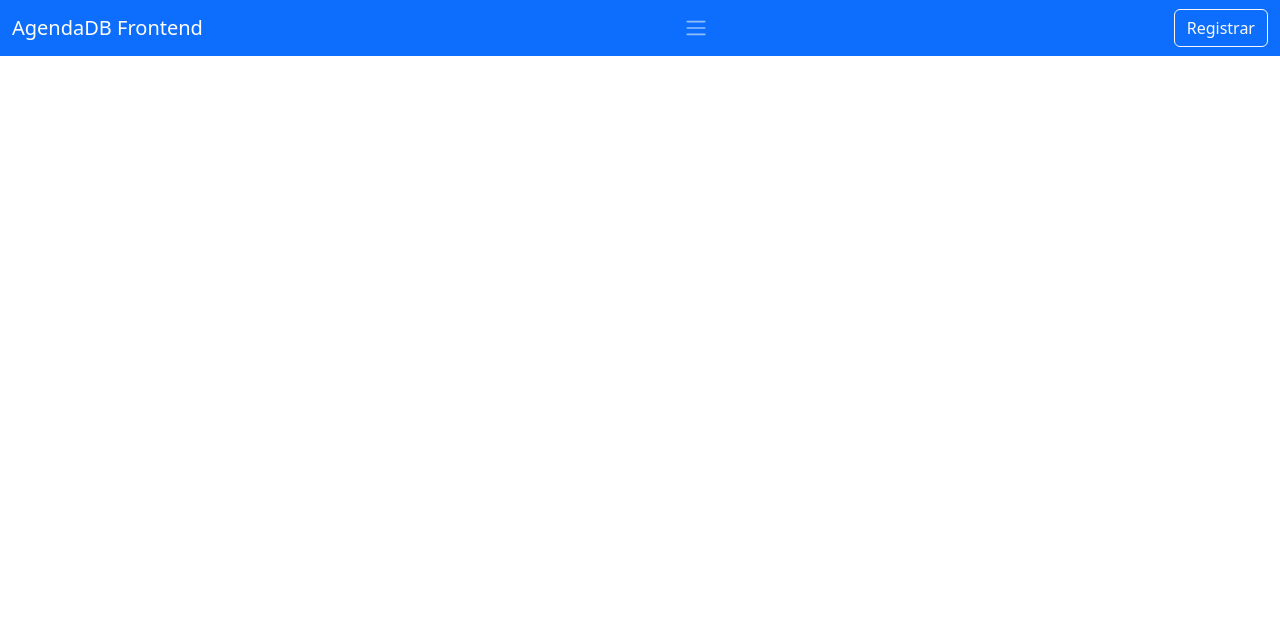
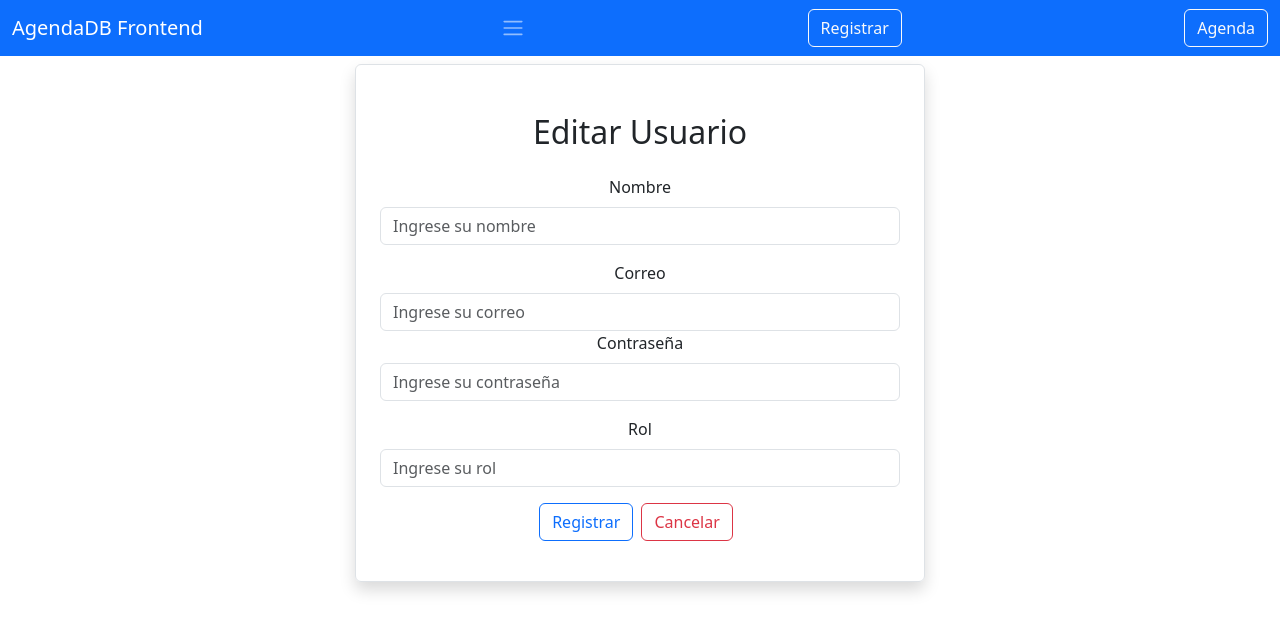
Before and after one commit to JulianChavarr/sistemas-distribuidos-2025-a, a React (Create React App) app: page /EditUsuario/1 in a window 1280 px wide. Shown: the top 632 px of the page. Built offline with nearby package versions, Linux system fonts and the light colour scheme; no server answers.

Commit message:
✨ Agregando nuevas funcionalidades para la edición de usuarios en el frontend

```diff
--- a/src/App.js
+++ b/src/App.js
@@ -4,6 +4,7 @@ import Navbar from './layout/Navbar';
 import Home from './pages/Home';
 import { BrowserRouter as Router, Routes, Route } from 'react-router-dom';
 import AddUsuario from './Usuario/AddUsuario';
+import EditUsuario from './Usuario/EditUsuario';
 
 function App() {
   return <div className="App">
@@ -12,6 +13,7 @@ function App() {
       <Routes>
         <Route exact path="/" element={<Home />} />
         <Route exact path="/AddUsuario" element={<AddUsuario />} />
+        <Route exact path="/EditUsuario/:id" element={<EditUsuario />} />
       </Routes>
     </Router>
   </div>;
--- a/src/Usuario/AddUsuario.js
+++ b/src/Usuario/AddUsuario.js
@@ -1,6 +1,6 @@
 import axios from 'axios';
 import React, { useState } from 'react'
-import { useNavigate } from 'react-router-dom';
+import { Link, useNavigate } from 'react-router-dom';
 
 export default function AddUsuario() {
 
@@ -59,10 +59,9 @@ export default function AddUsuario() {
                         <button type='submit' className='btn btn-outline-primary'>
                             Registrar
                         </button>
-                        <button type='submit' className='btn btn-outline-danger mx-2'>
+                        <Link className='btn btn-outline-danger mx-2' to="/">
                             Cancelar
-                        </button>
-
+                        </Link>
                     </div>
                 </form>
             </div>
--- a/src/Usuario/EditUsuario.js
+++ b/src/Usuario/EditUsuario.js
@@ -0,0 +1,93 @@
+import axios from 'axios';
+import React, { useEffect, useState } from 'react'
+import { Link, useNavigate, useParams } from 'react-router-dom';
+
+export default function EditUsuario() {
+
+    let navigate = useNavigate();
+
+    const {id} = useParams();
+
+    const [usuarios, setUsuarios] = useState({
+        status: true,
+        codeAuth: true,
+        name: "",
+        correo: "",
+        password: "",
+        rol: ""
+    });
+
+    const { name, correo, password, rol } = usuarios;
+
+    const onInputChange = (e) => {
+        setUsuarios({ ...usuarios, [e.target.name]: e.target.value });
+    }
+
+    useEffect(() => {
+
+        loadUsuario();
+
+    }, []);
+
+    const onSubmit = async (e) => {
+        e.preventDefault();
+        console.log("Datos enviados:", usuarios); // Verifica los datos
+        try {
+            await axios.put(`http://localhost:8080/api/usuario/${id}`, usuarios);
+            navigate("/");
+        } catch (error) {
+            console.error("Error al actualizar el usuario:", error);
+        }
+    }
+
+    const loadUsuario = async () => {
+        console.log("ID enviado:", id); // Verifica el ID
+        try {
+            const result = await axios.get(`http://localhost:8080/api/usuario/${id}`);
+            setUsuarios(result.data.data); // Asegúrate de que el servidor devuelva los datos correctamente
+        } catch (error) {
+            console.error("Error al cargar el usuario:", error);
+        }
+    }
+
+    return <div className='container'>
+        <div className='row'>
+            <div className='col-md-6 offset-md-3 border rounded p-4 mt-2 shadow'>
+                <h2 className='text-center m-4'>Editar Usuario</h2>
+
+                <form onSubmit={(e) => onSubmit(e)}>
+                    <div className='mb-3'>
+                        <label htmlFor='Name' className='form-label'>
+                            Nombre
+                        </label>
+                        <input type='text' className='form-control' placeholder='Ingrese su nombre' name='name' value={name} onChange={(e) => onInputChange(e)} />
+                    </div>
+                    <div className='mb-3'>
+                        <label htmlFor='Correo' className='form-label'>
+                            Correo
+                        </label>
+                        <input type='email' className='form-control' placeholder='Ingrese su correo' name='correo' value={correo} onChange={(e) => onInputChange(e)} />
+                        <div className='mb-3'>
+                            <label htmlFor='Password' className='form-label'>
+                                Contraseña
+                            </label>
+                            <input type='password' className='form-control' placeholder='Ingrese su contraseña' name='password' value={password} onChange={(e) => onInputChange(e)} />
+                        </div>
+                        <div className='mb-3'>
+                            <label htmlFor='Rol' className='form-label'>
+                                Rol
+                            </label>
+                            <input type='text' className='form-control' placeholder='Ingrese su rol' name='rol' value={rol} onChange={(e) => onInputChange(e)} />
+                        </div>
+                        <button type='submit' className='btn btn-outline-primary'>
+                            Registrar
+                        </button>
+                        <Link className='btn btn-outline-danger mx-2' to="/">
+                            Cancelar
+                        </Link>
+                    </div>
+                </form>
+            </div>
+        </div>
+    </div>
+}
--- a/src/layout/Navbar.js
+++ b/src/layout/Navbar.js
@@ -12,6 +12,7 @@ export default function Navbar() {
                     </button>
                     <span className='navbar-toggler-icon'></span>
                     <Link className="btn btn-outline-light" to="/AddUsuario">Registrar</Link>
+                    <Link className="btn btn-outline-light" to="/AddAgenda">Agenda</Link>
                 </div>
             </nav>
         </div>
--- a/src/pages/Home.js
+++ b/src/pages/Home.js
@@ -1,5 +1,6 @@
 import React, { useEffect, useState } from 'react';
 import axios from 'axios';
+import { Link } from 'react-router-dom';
 
 export default function Home() {
     const [usuarios, setUsuarios] = useState([]);
@@ -48,7 +49,7 @@ export default function Home() {
                                 <td>{usuario.rol}</td>
                                 <td>
                                     <button className="btn btn-outline-primary mx-2">Ver</button>
-                                    <button className="btn btn-outline-warning mx-2">Editar</button>
+                                    <Link className="btn btn-outline-warning mx-2" to={`/EditUsuario/${usuario.id}`}>Editar</Link>
                                     <button className="btn btn-outline-danger mx-2">Eliminar</button>
                                 </td>
                             </tr>
```
